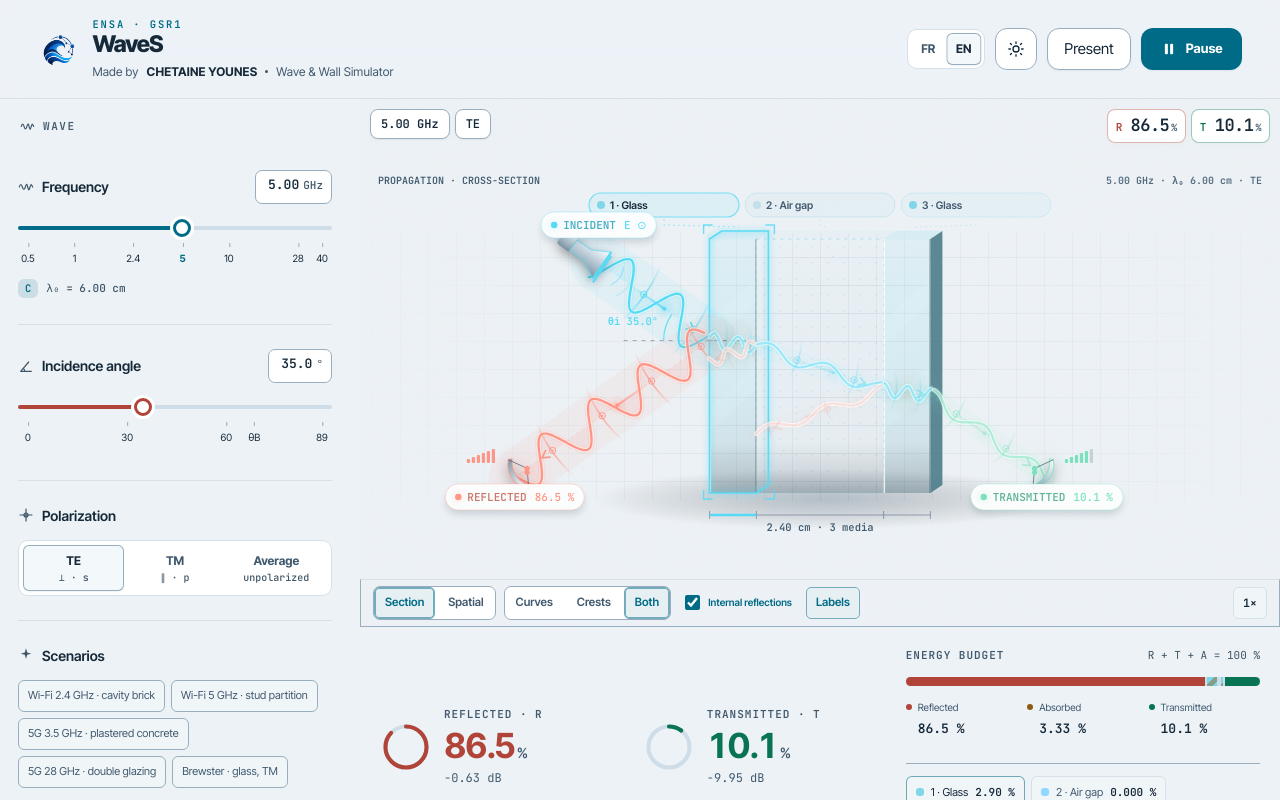
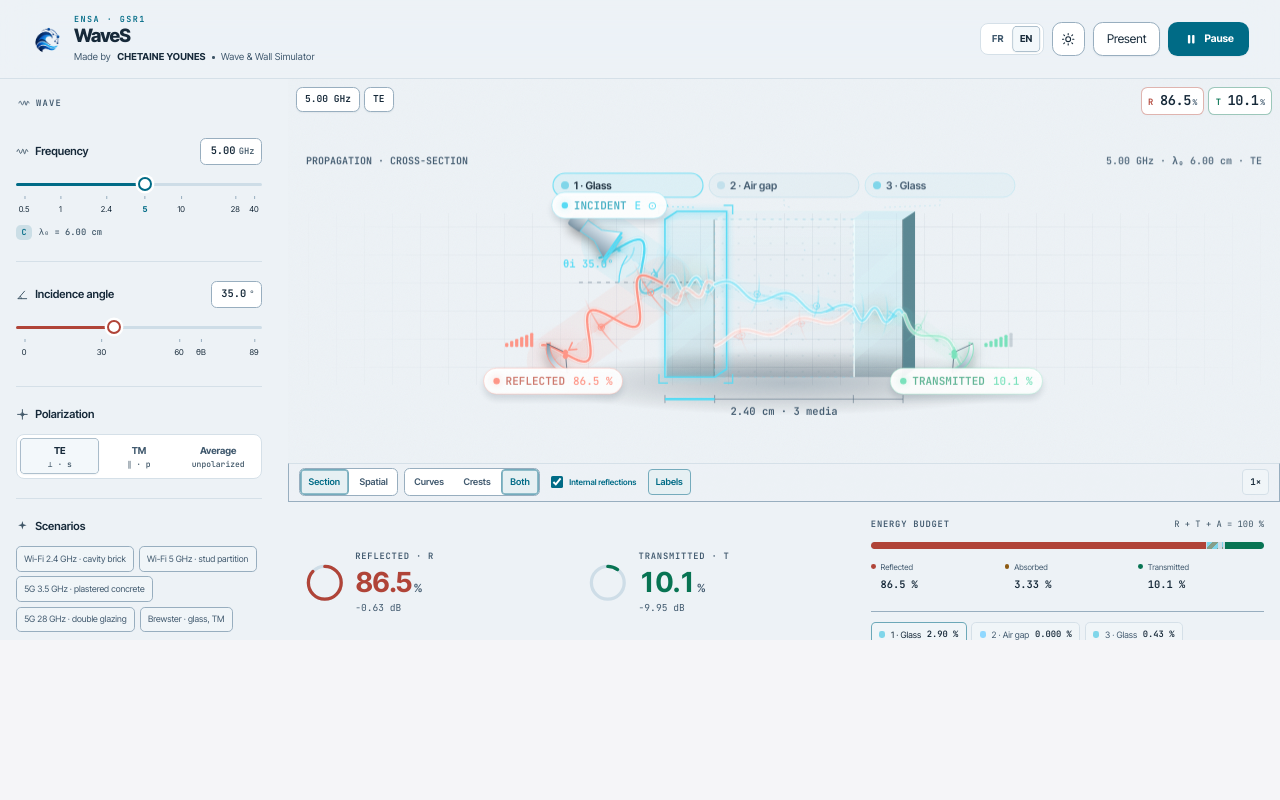
Before and after one commit to FYI88/WAVES, a React (Vite) app: page / in a window 1280 px wide. Built offline with nearby package versions, Linux system fonts and the light colour scheme.

Commit message:
Layout: true browser-80% default on desktop — zoom 0.8 at ≥1040px with all desktop breakpoints ×0.8 (3-col from real 1344px); stacked ≤1039 layout untouched

```diff
--- a/src/styles.css
+++ b/src/styles.css
@@ -759,14 +759,14 @@ a:hover {
 .om-kbd { font-family: var(--om-mono); font-size: 11px; }
 
 /* ── Responsive ─────────────────────────────────────────────────────── */
-@media (min-width: 1500px) {
+@media (min-width: 1200px) {
   .om-chart-body { height: 320px; }
 }
-@media (max-width: 1240px) {
+@media (max-width: 1039px) {
   .om-results { grid-template-columns: 1fr 1fr; }
   .om-budget { grid-column: 1 / -1; }
 }
-@media (max-width: 1080px) {
+@media (max-width: 1039px) {
   .om-layout {
     grid-template-columns: minmax(0, 1fr);
     grid-template-areas: "scene" "controls" "results" "charts";
@@ -1254,17 +1254,17 @@ a:hover {
 .om-value:focus-within { border-color: var(--om-inc); box-shadow: 0 0 0 2px var(--om-input), 0 0 0 4px var(--om-inc); }
 .om button:disabled { cursor: not-allowed; }
 
-@media (min-width: 1500px) {
+@media (min-width: 1200px) {
   .om-layout { grid-template-columns: 372px minmax(0, 1fr); gap: 24px; }
   .om-chart-body { height: 310px; }
   .om-controls { padding: 20px; }
 }
-@media (max-width: 1320px) {
+@media (max-width: 1056px) {
   .om-results { grid-template-columns: repeat(2, minmax(0, 1fr)); }
   .om-budget { grid-column: 1 / -1; }
   .om-charts { grid-template-columns: minmax(0, 1fr); }
 }
-@media (max-width: 1080px) {
+@media (max-width: 1039px) {
   .om-top { position: relative; }
   .om-layout { grid-template-columns: minmax(0, 1fr); grid-template-areas: "scene" "controls" "results" "charts"; }
   .om-controls { display: block; position: static; max-height: none; overflow: visible; scrollbar-gutter: auto; padding: 20px; }
@@ -1660,10 +1660,21 @@ a:hover {
   .om-results { grid-template-columns: minmax(0, 1fr) minmax(0, 1fr) minmax(0, 1.5fr); }
   .om-budget { grid-column: auto; }
 }
-@media (min-width: 1040px) and (max-width: 1279px) { .om-charts { grid-template-columns: minmax(0, 1fr); } }
-@media (min-width: 1240px) { .om-hud-br { display: flex; } }
-@media (max-width: 1239px) { .om-hud-br { display: none; } }
-@media (min-width: 1680px) {
+/* ── Desktop default 80% ─────────────────────────────────────────────────
+   body zoom 0.8 at ≥1040px, plus every desktop breakpoint ×0.8, so the
+   layout responds exactly as browser 80% zoom would (3 columns from real
+   1344px up). The stacked phone/tablet layout below 1040px is untouched:
+   max-width rules that lived in 1040–1300 now end at 1039px, which changes
+   nothing below the gate. */
+@media (min-width: 1040px) {
+  body { zoom: 0.8; }
+}
+/* never matches under zoom (kept for shape): browser 80% zoom would apply
+   single-column charts only below the 1040px gate */
+@media (min-width: 1040px) and (max-width: 1039px) { .om-charts { grid-template-columns: minmax(0, 1fr); } }
+@media (min-width: 1040px) { .om-hud-br { display: flex; } }
+@media (max-width: 1039px) { .om-hud-br { display: none; } }
+@media (min-width: 1344px) {
   .om-layout { grid-template-columns: 372px minmax(0, 1fr) 340px; grid-template-areas: "controls scene results" "controls charts results"; }
   .om-results { grid-template-columns: minmax(0, 1fr); }
   .om-budget { grid-column: 1 / -1; }
@@ -1750,7 +1761,7 @@ a:hover {
 @media (min-width: 1040px) {
   .om-layout { grid-template-columns: 320px minmax(0, 1fr); }
 }
-@media (min-width: 1680px) {
+@media (min-width: 1344px) {
   .om-layout { grid-template-columns: 320px minmax(0, 1fr) 300px; }
 }
 /* ── grain over the stage ──────────────────────────────────────────────────
@@ -1787,10 +1798,10 @@ a:hover {
   .om-scene, .om-results { border-bottom: 1px solid var(--om-line); }
   .om-chart:first-child { border-right: 1px solid var(--om-line); }
 }
-@media (min-width: 1040px) and (max-width: 1279px) {
+@media (min-width: 1040px) and (max-width: 1039px) {
   .om-chart:first-child { border-right: 0; border-bottom: 1px solid var(--om-line); }
 }
-@media (min-width: 1680px) {
+@media (min-width: 1344px) {
   .om-results { border-bottom: 0; border-left: 1px solid var(--om-line); }
 }
 .om[data-present="true"] .om-scene { border-bottom: 1px solid var(--om-line); }
@@ -1917,7 +1928,7 @@ a:hover {
     background: none;
   }
 }
-@media (min-width: 1240px) {
+@media (min-width: 1040px) {
   .om-scene:has(.om-scene-toolbar) .om-hud-br {
     position: absolute;
     inset: auto 14px 70px auto;
```
